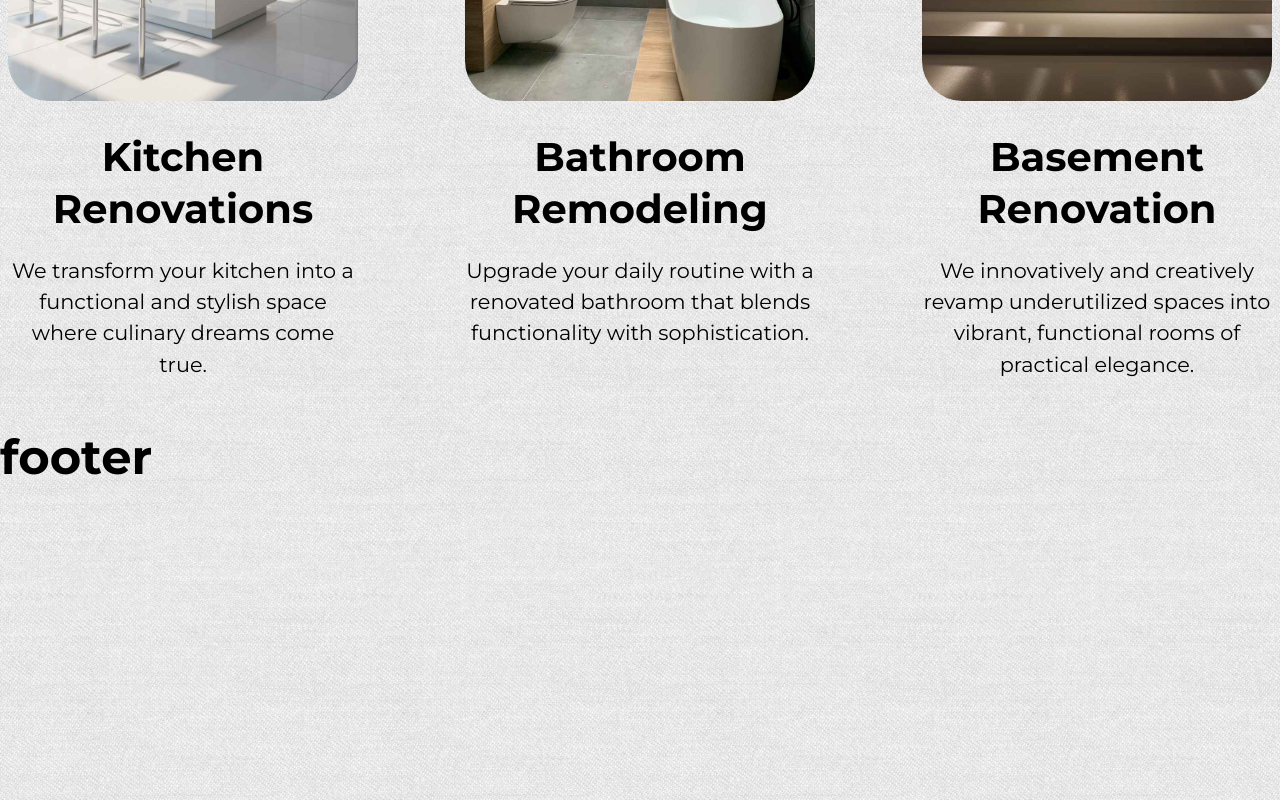
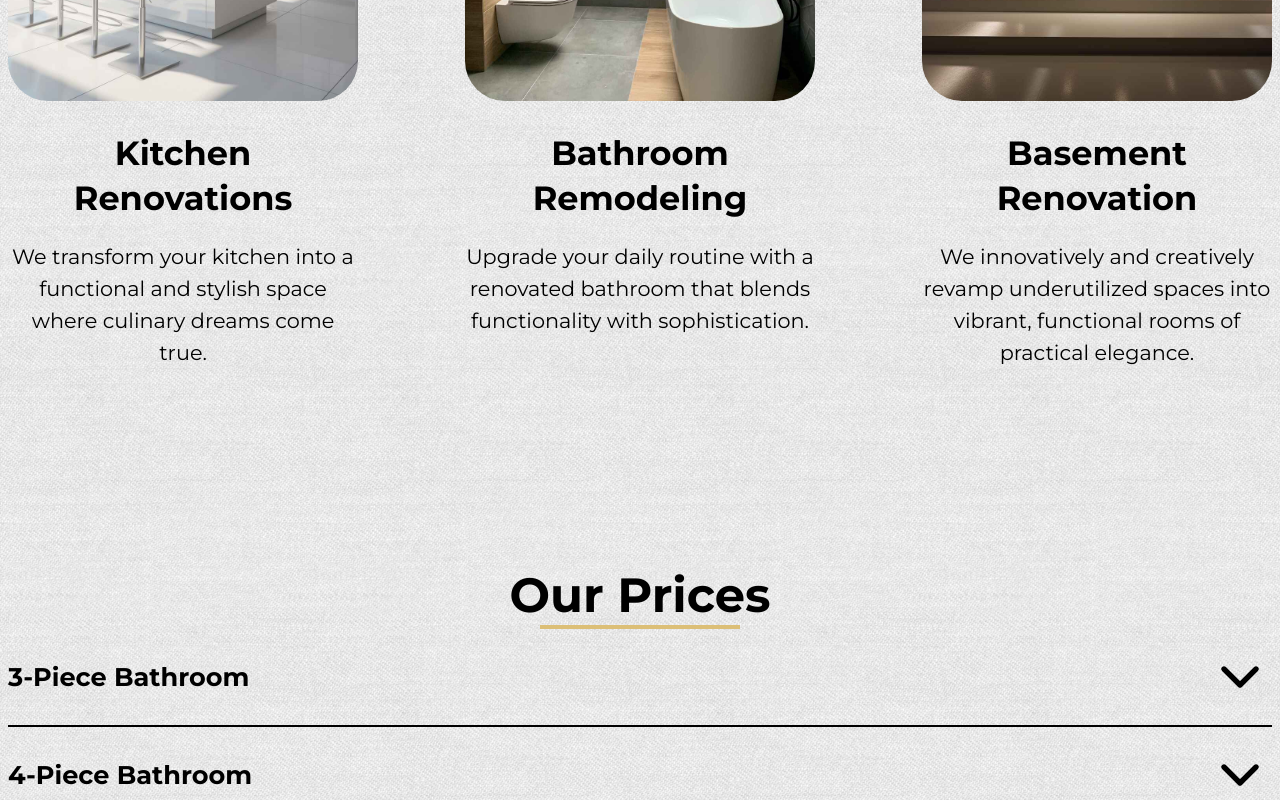
Before and after one commit to igor-mlv/renomotion, a Next.js app: page / in a window 1280 px wide. Shown: the part 2040-2840 px from the top of the page. Built offline with nearby package versions, Linux system fonts and the light colour scheme.

Commit message:
added scelet for prices section

```diff
--- a/package.json
+++ b/package.json
@@ -9,6 +9,7 @@
     "lint": "next lint"
   },
   "dependencies": {
+    "@radix-ui/react-accordion": "^1.1.2",
     "@radix-ui/react-dialog": "^1.0.5",
     "@radix-ui/react-slot": "^1.0.2",
     "class-variance-authority": "^0.7.0",
--- a/src/app/(pages)/(home)/page.tsx
+++ b/src/app/(pages)/(home)/page.tsx
@@ -1,6 +1,7 @@
 import About from "@/components/sections/About";
 import Hero from "@/components/sections/Hero";
 import NavBar from "@/components/sections/NavBar"
+import Prices from "@/components/sections/Prices";
 import Services from "@/components/sections/Services";
 
 export default function Home() {
@@ -10,6 +11,7 @@ export default function Home() {
       <Hero />
       <About />
       <Services />
+      <Prices />
 
 
 
--- a/src/app/globals.css
+++ b/src/app/globals.css
@@ -9,19 +9,23 @@
 }
 
 h1 {
-  @apply font-montserrat font-bold md:text-[3rem] text-[2.25rem] leading-[3.25rem] text-black md:text-left text-center
+  @apply font-montserrat font-bold md:text-[3rem] text-[2.5rem] leading-[3.25rem] text-black md:text-left text-center
 }
 
 h2 {
-  @apply font-montserrat font-bold md:text-[3rem] text-[2.25rem] leading-[3.25rem] text-black text-center
+  @apply font-montserrat font-bold md:text-[3rem] text-[2.5rem] leading-[3.25rem] text-black text-center
 }
 
 h3 {
-  @apply font-montserrat font-bold md:text-[2.5rem] text-[2.1rem] md:leading-[3.25rem] leading-[2.9rem] text-black text-center
+  @apply font-montserrat font-bold md:text-[2.1rem] text-[1.8rem] leading-[2.8rem] text-black text-center
+}
+
+h4 {
+  @apply font-montserrat font-bold md:text-[1.6rem] text-[1.2rem] leading-[2.5rem] text-black text-center
 }
 
 p {
-  @apply font-montserrat font-normal md:text-[1.3rem] text-[1.5rem] text-black
+  @apply font-montserrat font-normal md:text-[1.3rem] text-[1.5rem] leading-[2rem] text-black
 }
 
 .navbarLink {
--- /dev/null
+++ b/src/components/sections/Prices.tsx
@@ -0,0 +1,52 @@
+import { pricesSectionCards as cards } from "@/constants"
+import {
+    Accordion,
+    AccordionContent,
+    AccordionItem,
+    AccordionTrigger,
+} from "@/components/ui/accordion"
+import { Button } from "../ui/button"
+
+export default function Prices() {
+    return (
+        <section id="prices" className=" flex justify-center items-center pt-[100px]">
+            <div className="lg:max-w-[1280px] w-full px-2">
+                <h2 className=" text-center mb-1">Our Prices</h2>
+                <div className="bg-gold w-[200px] h-[4px] mx-auto"></div>
+
+                <Accordion type="single" collapsible>
+                    {cards.map((card: { id: number, triggerText: string, heading: string, bulletList: string[], note: string, price: string, btnText: string, imgUrl: string }) => (
+                        <AccordionItem key={card.id} value={card.triggerText} className="border-b-2 border-black">
+                            <AccordionTrigger><h4>{card.triggerText}</h4></AccordionTrigger>
+                            <AccordionContent>
+                                <div className="flex md:flex-row flex-col justify-between md:items-start items-center">
+                                    <img
+                                        src={card.imgUrl}
+                                        className="w-500 h-500 rounded-[60px]"
+                                        alt="Bathroom Renovations"
+                                    />
+
+                                    <div className="flex flex-col w-auto max-w-[600px] justify-start pt-[20px] px-[20px]">
+                                        <h3 className="md:text-left text-center">{card.heading}</h3>
+                                        <ul className="list-disc py-[40px]">
+                                            {card.bulletList.map((item: string, i: number) => (
+                                                <li key={i}><p>{item}</p></li>
+                                            ))}
+                                        </ul>
+                                        <p className="border-solid border-gold border-[1px] md:px-[10px] px-[5px] py-[20px] md:text-left text-center">{card.note}</p>
+                                        <div className="flex md:flex-row flex-col justify-around items-center mt-[40px]">
+                                            <p>{card.price}</p>
+                                            <Button variant="ghost" className="w-[150px] rounded-[20px] border-solid border-[1px] border-black hover:bg-inherit md:mt-[0px] mt-[10px]">
+                                                <span className="btnText hover:text-gold">{card.btnText}</span>
+                                            </Button>
+                                        </div>
+                                    </div>
+                                </div>
+                            </AccordionContent>
+                        </AccordionItem>
+                    ))}
+                </Accordion>
+            </div>
+        </section>
+    )
+}
--- a/src/components/sections/Services.tsx
+++ b/src/components/sections/Services.tsx
@@ -7,9 +7,9 @@ export default function Services() {
                 <h2 className=" text-center mb-1">Services We Offer</h2>
                 <div className="bg-gold w-[200px] h-[4px] mx-auto"></div>
 
-                <div className="flex md:flex-row flex-col justify-between md:items-start items-center mt-[50px] md:h-[650px] h-[2300px]">
+                <div className="flex md:flex-row flex-col justify-between md:items-start items-center mt-[50px] ">
                     {cards.map((card: { id: number, heading: string, description: string, imgUrl: string }) => (
-                        <div key={card.id} className="flex flex-col items-center pb-[50px]">
+                        <div key={card.id} className="flex flex-col items-center pb-[100px]">
                             <img
                                 src={card.imgUrl}
                                 className="w-[350px] h-[400px] object-cover rounded-[40px]"
--- /dev/null
+++ b/src/components/ui/accordion.tsx
@@ -0,0 +1,58 @@
+"use client"
+
+import * as React from "react"
+import * as AccordionPrimitive from "@radix-ui/react-accordion"
+import { ChevronDown } from "lucide-react"
+
+import { cn } from "@/lib/utils"
+
+const Accordion = AccordionPrimitive.Root
+
+const AccordionItem = React.forwardRef<
+  React.ElementRef<typeof AccordionPrimitive.Item>,
+  React.ComponentPropsWithoutRef<typeof AccordionPrimitive.Item>
+>(({ className, ...props }, ref) => (
+  <AccordionPrimitive.Item
+    ref={ref}
+    className={cn("border-b", className)}
+    {...props}
+  />
+))
+AccordionItem.displayName = "AccordionItem"
+
+const AccordionTrigger = React.forwardRef<
+  React.ElementRef<typeof AccordionPrimitive.Trigger>,
+  React.ComponentPropsWithoutRef<typeof AccordionPrimitive.Trigger>
+>(({ className, children, ...props }, ref) => (
+  <AccordionPrimitive.Header className="flex">
+    <AccordionPrimitive.Trigger
+      ref={ref}
+      className={cn(
+        "flex flex-1 items-center justify-between py-4 font-medium transition-all hover:text-gold [&[data-state=open]>svg]:rotate-180",
+        className
+      )}
+      {...props}
+    >
+      {children}
+      <ChevronDown className="h-16 w-16 shrink-0 transition-transform duration-200" />
+    </AccordionPrimitive.Trigger>
+  </AccordionPrimitive.Header>
+))
+AccordionTrigger.displayName = AccordionPrimitive.Trigger.displayName
+
+const AccordionContent = React.forwardRef<
+  React.ElementRef<typeof AccordionPrimitive.Content>,
+  React.ComponentPropsWithoutRef<typeof AccordionPrimitive.Content>
+>(({ className, children, ...props }, ref) => (
+  <AccordionPrimitive.Content
+    ref={ref}
+    className="overflow-hidden text-sm transition-all data-[state=closed]:animate-accordion-up data-[state=open]:animate-accordion-down"
+    {...props}
+  >
+    <div className={cn("pb-4 pt-0", className)}>{children}</div>
+  </AccordionPrimitive.Content>
+))
+
+AccordionContent.displayName = AccordionPrimitive.Content.displayName
+
+export { Accordion, AccordionItem, AccordionTrigger, AccordionContent }
--- a/src/constants/index.ts
+++ b/src/constants/index.ts
@@ -62,3 +62,38 @@ export const servicesSectionCards = [
         imgUrl: "./assets/servicesSection/services-basement.png",
     },
 ];
+
+export const pricesSectionCards = [
+    {
+        id: 1,
+        triggerText: "3-Piece Bathroom",
+        heading: "Included in 3-Piece Bathroom Renovation:",
+        bulletList: [
+            "Plumbing adjustments and installation of tub/shower",
+            "Waterproofing",
+            "Tiling on walls and floor",
+            "Drywall work and painting",
+            "Fitting toilet, vanity, wall accessories, and trim.",
+        ],
+        note: "Please Note: Finish materials such as sinks, faucets, tiles, vanities, and toilets are to be supplied by you, allowing customization to match your style",
+        price: "Starting from $11,900",
+        btnText: "Get a Quote",
+        imgUrl: "./assets/pricesSection/prices-3pc.png",
+    },
+    {
+        id: 2,
+        triggerText: "4-Piece Bathroom",
+        heading: "Included in 3-Piece Bathroom Renovation:",
+        bulletList: [
+            "Plumbing adjustments and installation of tub/shower",
+            "Waterproofing",
+            "Tiling on walls and floor",
+            "Drywall work and painting",
+            "Fitting toilet, vanity, wall accessories, and trim.",
+        ],
+        note: "Please Note: Finish materials such as sinks, faucets, tiles, vanities, and toilets are to be supplied by you, allowing customization to match your style",
+        price: "Starting from $11,900",
+        btnText: "Get a Quote",
+        imgUrl: "./assets/pricesSection/prices-3pc.png",
+    },
+];
```
Also changed, not shown: public/assets/pricesSection/prices-3pc.png (added), 1 other file (tests, documents, lock files or other folders).
